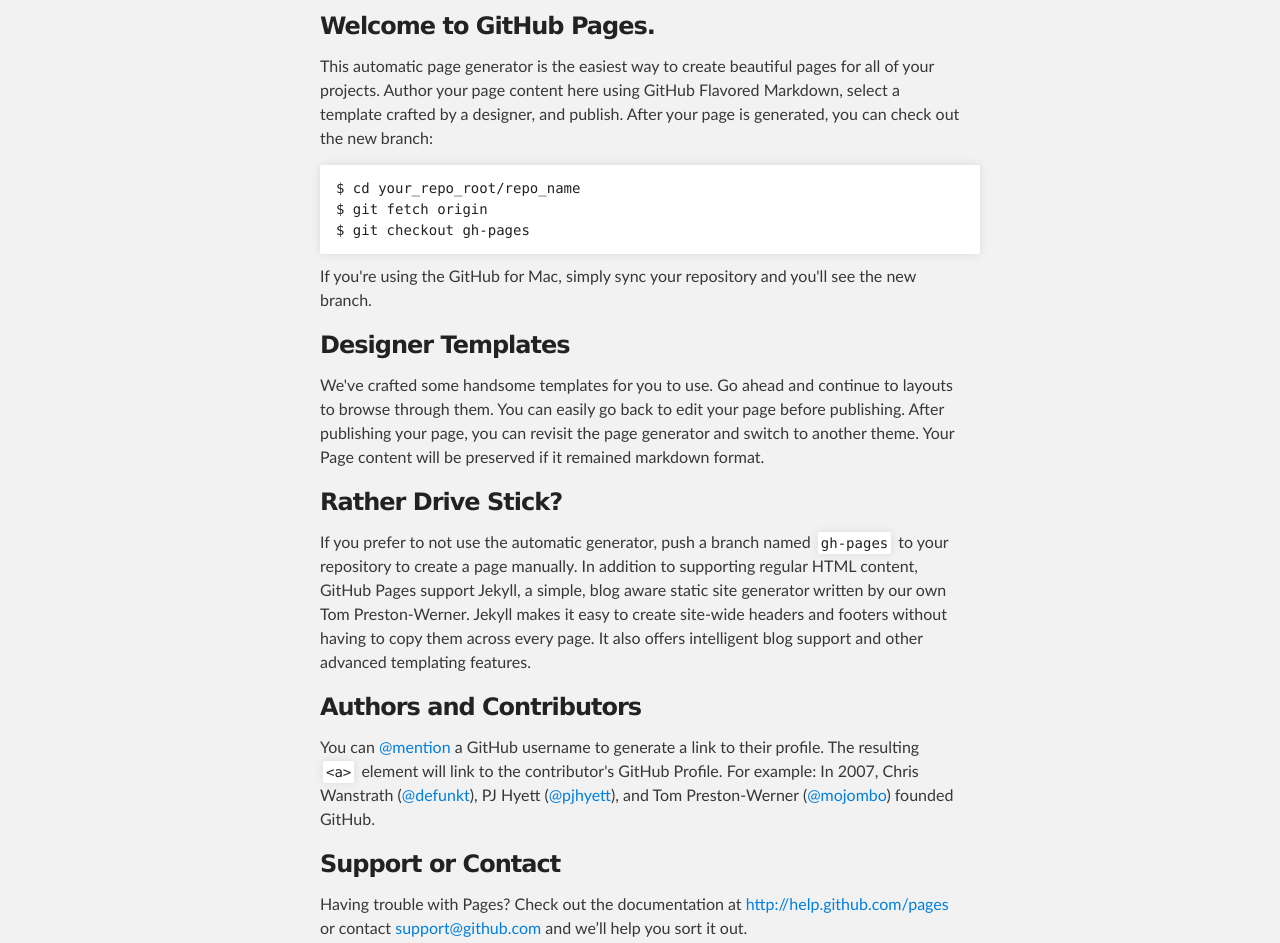
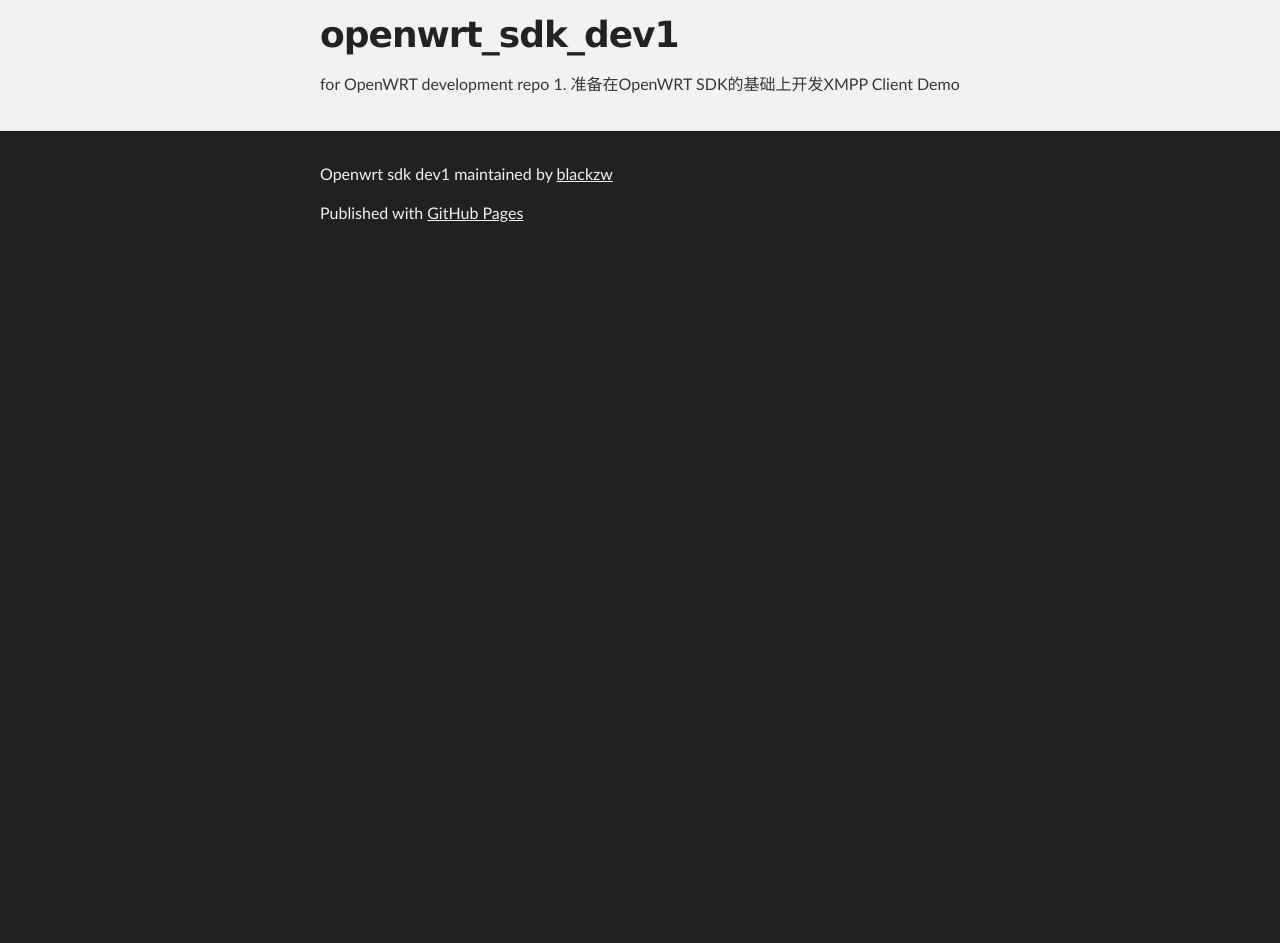
Before and after one commit to blackzw/openwrt_sdk_dev1, a plain HTML site: page index.html in a window 1280 px wide. Shown: the part 252-1195 px from the top of the page. After the commit the page ends 800 px from the top, so only its background shows below. Drawn offline with Linux system fonts and the light colour scheme.

Commit message:
Create gh-pages branch via GitHub

```diff
--- a/index.html
+++ b/index.html
@@ -31,37 +31,11 @@
     <!-- MAIN CONTENT -->
     <div id="main_content_wrap" class="outer">
       <section id="main_content" class="inner">
-        <h3>
-<a id="welcome-to-github-pages" class="anchor" href="#welcome-to-github-pages" aria-hidden="true"><span class="octicon octicon-link"></span></a>Welcome to GitHub Pages.</h3>
+        <h1>
+<a id="openwrt_sdk_dev1" class="anchor" href="#openwrt_sdk_dev1" aria-hidden="true"><span class="octicon octicon-link"></span></a>openwrt_sdk_dev1</h1>
 
-<p>This automatic page generator is the easiest way to create beautiful pages for all of your projects. Author your page content here using GitHub Flavored Markdown, select a template crafted by a designer, and publish. After your page is generated, you can check out the new branch:</p>
-
-<pre><code>$ cd your_repo_root/repo_name
-$ git fetch origin
-$ git checkout gh-pages
-</code></pre>
-
-<p>If you're using the GitHub for Mac, simply sync your repository and you'll see the new branch.</p>
-
-<h3>
-<a id="designer-templates" class="anchor" href="#designer-templates" aria-hidden="true"><span class="octicon octicon-link"></span></a>Designer Templates</h3>
-
-<p>We've crafted some handsome templates for you to use. Go ahead and continue to layouts to browse through them. You can easily go back to edit your page before publishing. After publishing your page, you can revisit the page generator and switch to another theme. Your Page content will be preserved if it remained markdown format.</p>
-
-<h3>
-<a id="rather-drive-stick" class="anchor" href="#rather-drive-stick" aria-hidden="true"><span class="octicon octicon-link"></span></a>Rather Drive Stick?</h3>
-
-<p>If you prefer to not use the automatic generator, push a branch named <code>gh-pages</code> to your repository to create a page manually. In addition to supporting regular HTML content, GitHub Pages support Jekyll, a simple, blog aware static site generator written by our own Tom Preston-Werner. Jekyll makes it easy to create site-wide headers and footers without having to copy them across every page. It also offers intelligent blog support and other advanced templating features.</p>
-
-<h3>
-<a id="authors-and-contributors" class="anchor" href="#authors-and-contributors" aria-hidden="true"><span class="octicon octicon-link"></span></a>Authors and Contributors</h3>
-
-<p>You can <a href="https://github.com/blog/821" class="user-mention">@mention</a> a GitHub username to generate a link to their profile. The resulting <code>&lt;a&gt;</code> element will link to the contributor's GitHub Profile. For example: In 2007, Chris Wanstrath (<a href="https://github.com/defunkt" class="user-mention">@defunkt</a>), PJ Hyett (<a href="https://github.com/pjhyett" class="user-mention">@pjhyett</a>), and Tom Preston-Werner (<a href="https://github.com/mojombo" class="user-mention">@mojombo</a>) founded GitHub.</p>
-
-<h3>
-<a id="support-or-contact" class="anchor" href="#support-or-contact" aria-hidden="true"><span class="octicon octicon-link"></span></a>Support or Contact</h3>
-
-<p>Having trouble with Pages? Check out the documentation at <a href="http://help.github.com/pages">http://help.github.com/pages</a> or contact <a href="mailto:support@github.com">support@github.com</a> and we’ll help you sort it out.</p>
+<p>for OpenWRT development repo
+1. 准备在OpenWRT SDK的基础上开发XMPP Client Demo</p>
       </section>
     </div>
 
```
Also changed, not shown: params.json (+1 -1 lines).
